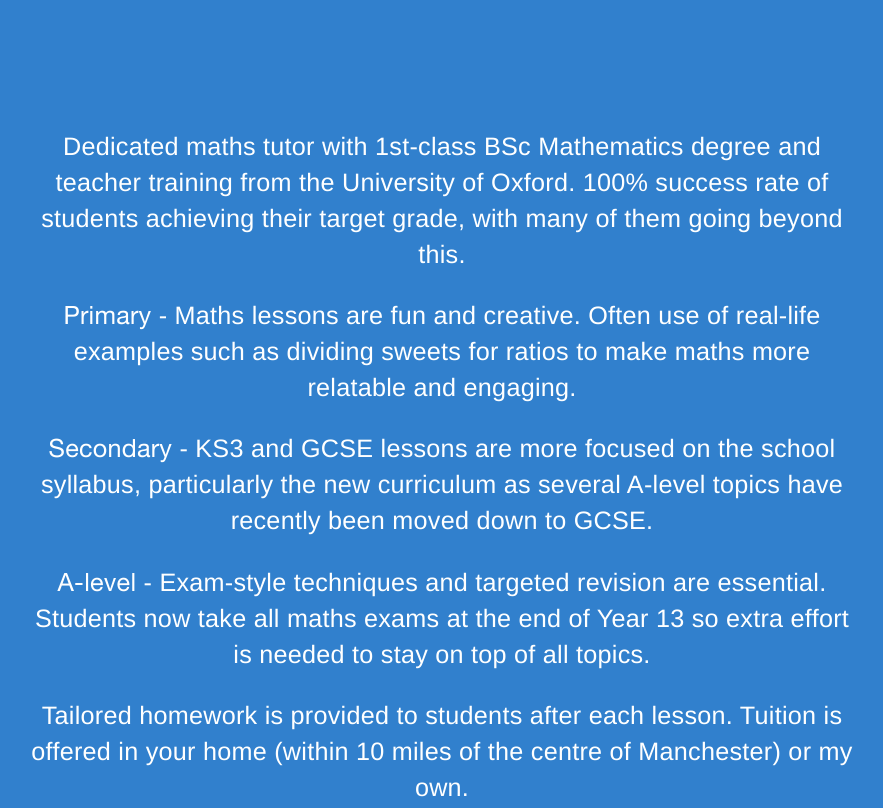
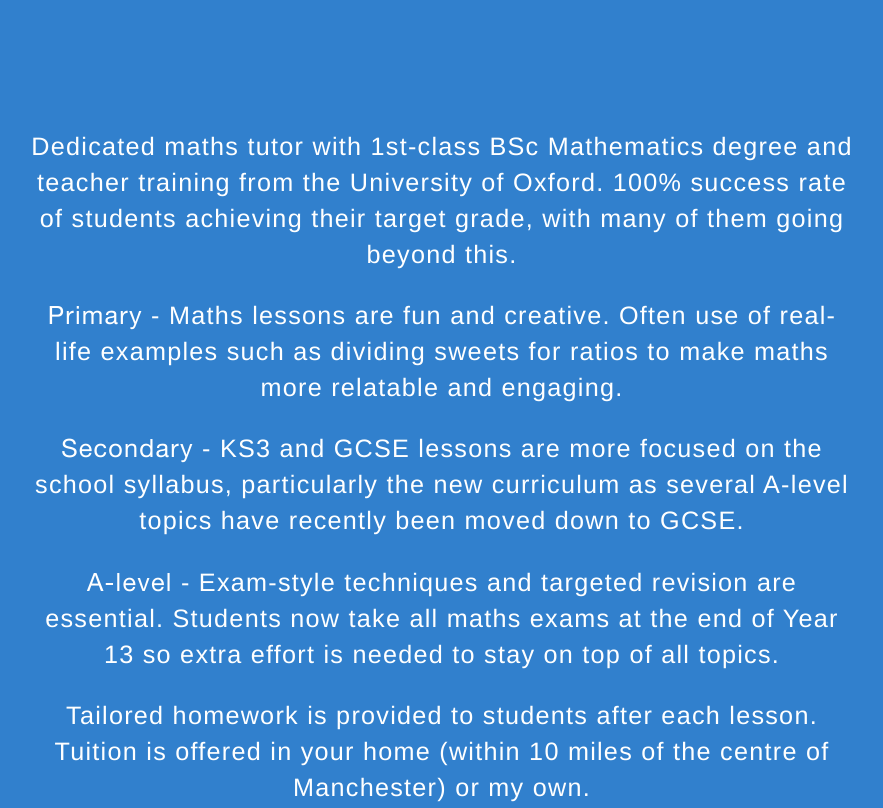
Before and after one commit to Kayra/Oytun-Tutoring, a website: page index.html in a window 1280 px wide. Shown: the part 700-1508 px from the top of the page, without its empty margins (198-1081 px from the left). Drawn offline with nearby package versions, Linux system fonts and the light colour scheme.

Commit message:
Updated fonts

```diff
--- a/styles/sass/styles.sass
+++ b/styles/sass/styles.sass
@@ -15,7 +15,7 @@
 
 @font-face
     font-family: "Helvetica Neue"
-    src: url('../../assets/fonts/HelveticaNeue-Light.ttf')
+    src: url('../../assets/fonts/HelveticaNeue-UltraLight.ttf')
     font-weight: 200
 
 @font-face
@@ -73,7 +73,7 @@
     font-family: "Helvetica Neue", sans-serif
     font-size: 1.8em
     font-weight: 200
-    letter-spacing: 0.01em
+    letter-spacing: 0.05em
     text-align: center
 
 a
```
Also changed, not shown: styles/css/styles.css, 1 other file.
